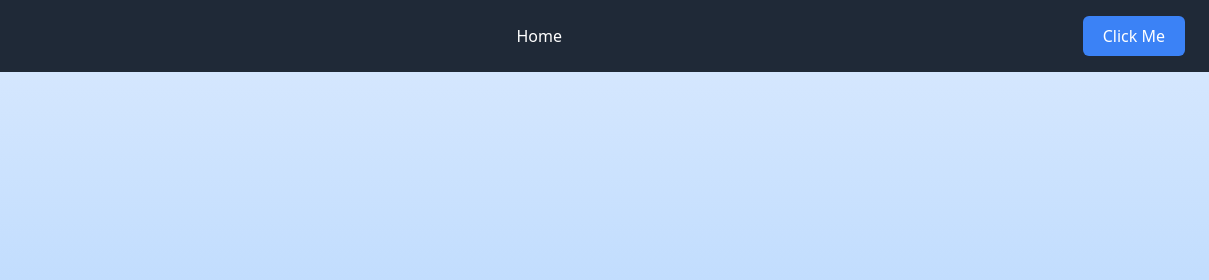
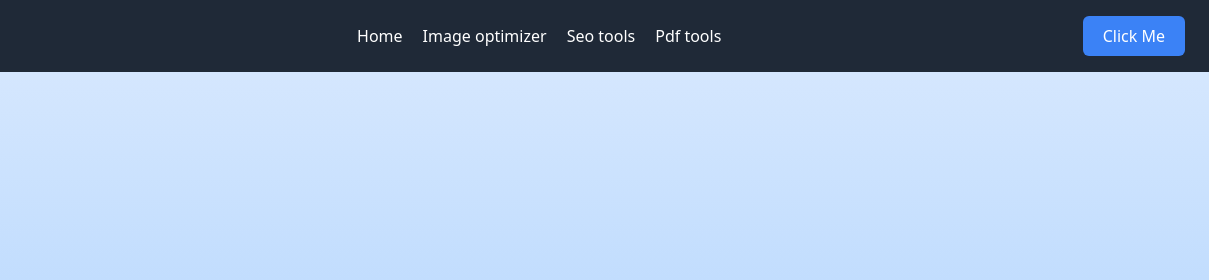
Before and after one commit to Maksim-Manojlovic/NodeJS-ExpressJS-Web-tools, a website: page public/index.html in a window 1280 px wide. Shown: the top 280 px of the page, 71-1280 px from the left. Drawn offline with nearby package versions, Linux system fonts and the light colour scheme; files that its build step writes are made by us from their sources; files whose address does not match are found by name.

Commit message:
[ADD] Added more navigations on nav-bar visually

```diff
--- a/public/components/nav-bar.html
+++ b/public/components/nav-bar.html
@@ -4,6 +4,9 @@
     </div>
     <ul class="flex gap-5 list-none">
         <li><a href="http://localhost:5000/" class="text-white hover:text-gray-300">Home</a></li>
+        <li><a href="http://localhost:5000/image-optimizer.html" class="text-white hover:text-gray-300">Image optimizer</a></li>
+        <li><a href="http://localhost:5000/seo-soft/seo-page.html" class="text-white hover:text-gray-300">Seo tools</a></li>
+        <li><a href="http://localhost:5000/pdf/pdf-page.html" class="text-white hover:text-gray-300">Pdf tools</a></li>
     </ul>
     <button class="bg-blue-500 hover:bg-blue-600 text-white px-5 py-2 rounded-md">
         Click Me
```
